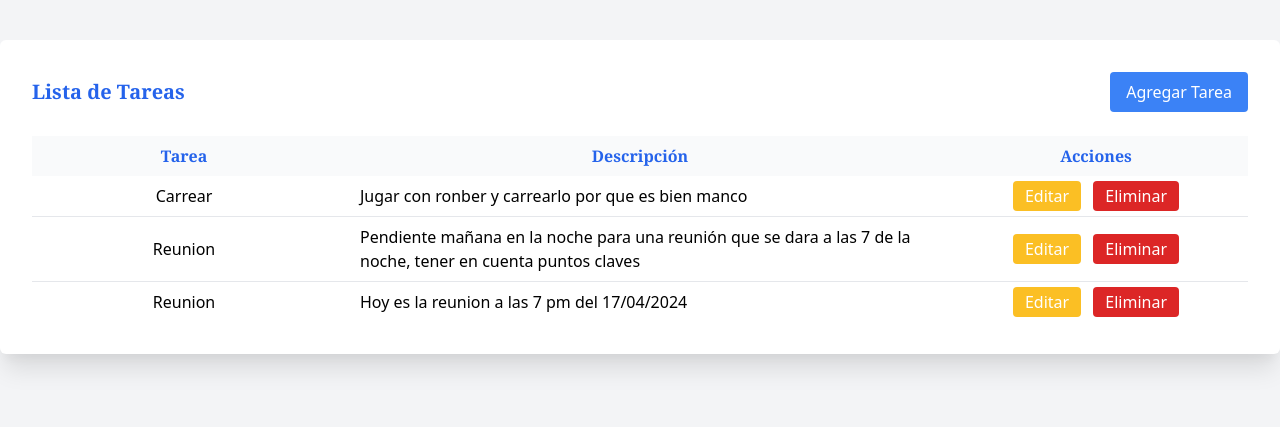
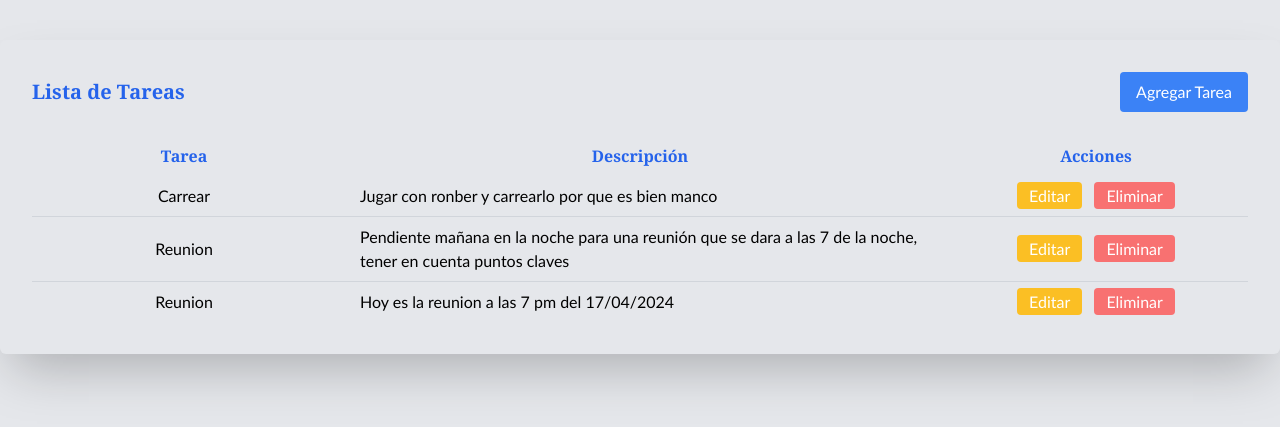
Before and after one commit to LeonardoHuelvas/ToDo, a Django app: page /task/list/ in a window 1280 px wide. Shown: the top 427 px of the page. Run offline with Django 5.2, Linux system fonts and the light colour scheme; data comes from the database, SQL or seed files in the repository; both versions use the stored data as it was after the commit; some libraries are stand-ins or nearby versions.

Commit message:
Tailwind Agregado

```diff
--- a/myproject/task/templates/task/task_list.html
+++ b/myproject/task/templates/task/task_list.html
@@ -13,37 +13,37 @@
     * {
         margin: 0;
         padding: 0;
+        font-family: 'Gill Sans', 'Gill Sans MT', Calibri, 'Trebuchet MS', sans-serif;
     }
 </style>
 
-<body class="bg-gray-100">
+<body class="bg-gray-200">
 
 
     <div class="container mx-auto mt-10">
-        <div class="bg-white p-8 rounded-md shadow-xl">
+        <div class="bg-gray-200 p-8 rounded-md shadow-2xl">
             <div class="flex justify-between items-center mb-6">
                 <h1 class="text-xl font-bold text-blue-600 font-serif">Lista de Tareas</h1>
-                <a href="{% url 'create-task' %}"
-                    class="bg-blue-500 text-white px-4 py-2 rounded hover:bg-blue-600 transition duration-300 ease-in-out focus:outline-none focus:ring-2 focus:ring-blue-600 focus:ring-opacity-50">
+                <a href="{% url 'create-task' %}" class="bg-blue-500 text-white px-4 py-2 rounded hover:bg-blue-600 transition duration-300 ease-in-out focus:outline-none focus:ring-2 focus:ring-blue-600 focus:ring-opacity-100">
                     Agregar Tarea
                 </a>
 
             </div>
-            <table class="min-w-full  table-auto bg-white">
-                <thead class="bg-gray-50">
+            <table class="min-w-full  table-auto bg-gray-190">
+                <thead class="bg-gray-100">
                     <tr>
-                        <th class="w-1/4 py-2 px-6 text-base text-blue-600 font-serif">
+                        <th class="w-1/4 py-2 px-6 text-base text-blue-600 font-serif divide-gray-300 bg-gray-200">
                             Tarea
                         </th>
-                        <th class="w-1/2 py-2 px-6 text-base text-blue-600 font-serif">
+                        <th class="w-1/2 py-2 px-6 text-base text-blue-600 font-serif divide-gray-300 bg-gray-200">
                             Descripción
                         </th>
-                        <th class="w-1/2 py-2 px-6 text-base text-blue-600 font-serif">
+                        <th class="w-1/2 py-2 px-6 text-base text-blue-600 font-serif bg-gray-200 ">
                             Acciones
                         </th>
                     </tr>
                 </thead>
-                <tbody class="text-base divide-y divide-gray-200">
+                <tbody class="text-base divide-y divide-gray-300">
                     {% for task in tasks %}
                     <tr>
                         <td class="py-2 px-6 text-center">
@@ -53,10 +53,8 @@
                             {{ task.description }}
                         </td>
                         <td class="py-2 px-6 text-center ">
-                            <a href="{% url 'task-edit' task.id %}"
-                                class="px-3 py-1 bg-yellow-400 text-white rounded hover:bg-yellow-300 transition-colors mr-2">Editar</a>
-                            <a href="{% url 'task-delete' task.id %}"
-                                class="px-3 py-1 bg-red-600 text-white rounded hover:bg-red-500 transition-colors">Eliminar</a>
+                            <a href="{% url 'task-edit' task.id %}" class="px-3 py-1 bg-yellow-400 text-white rounded hover:bg-yellow-300 transition-colors mr-2">Editar</a>
+                            <a href="{% url 'task-delete' task.id %}" class="px-3 py-1 bg-red-400 text-white rounded hover:bg-red-500 transition-colors">Eliminar</a>
 
                         </td>
                     </tr>
```
Also changed, not shown: myproject/task/templates/task/task_create.html (+13 -8 lines), myproject/task/templates/task/task_delete.html (+10 -2 lines), myproject/task/templates/task/task_edit.html (+7 -8 lines), myproject/db.sqlite3.
